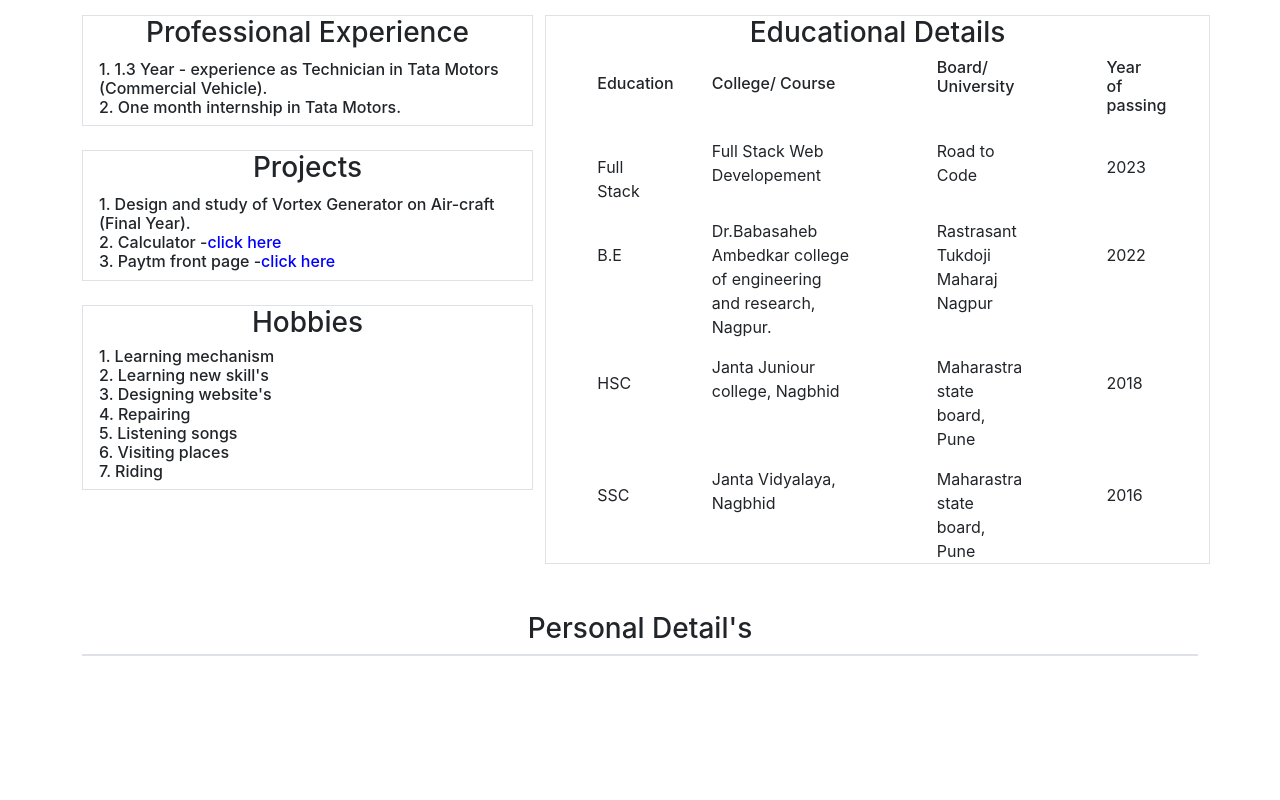
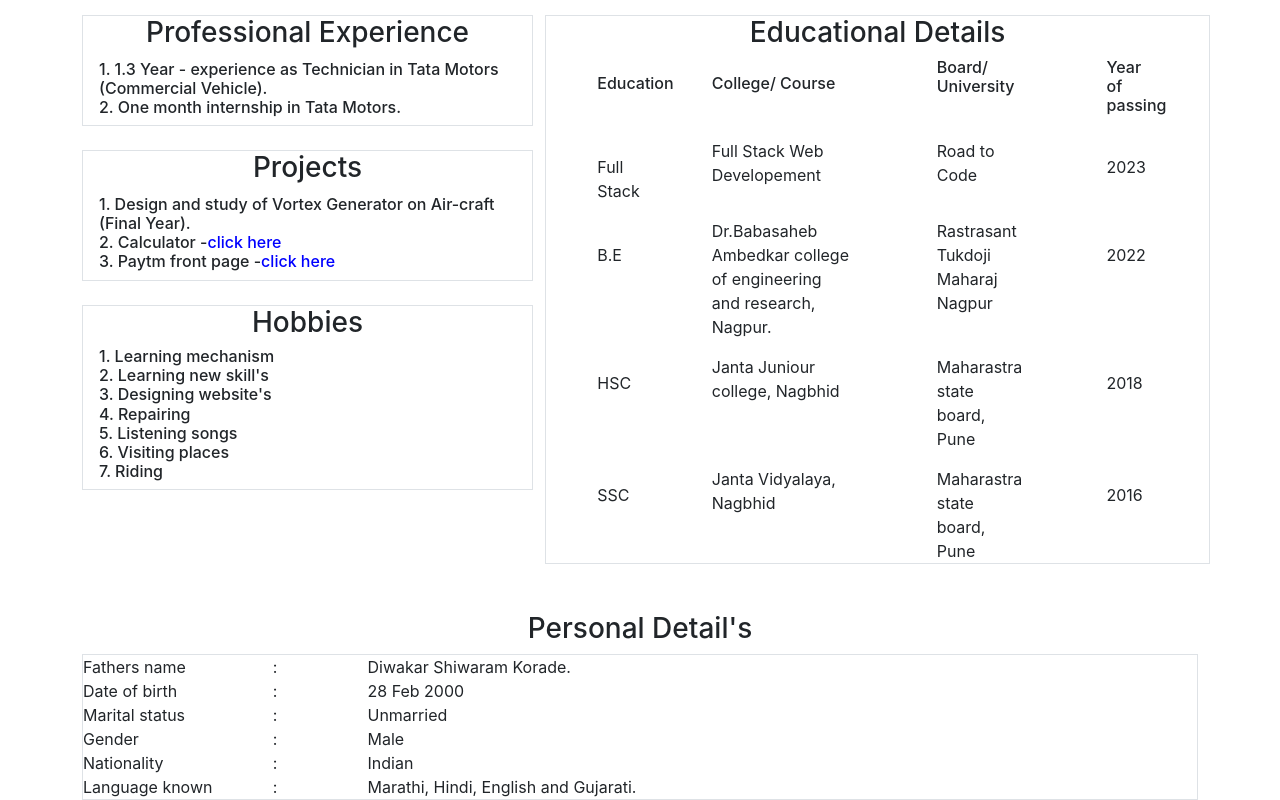
Before and after one commit to Mechboyshyam/portfolio, a React (Create React App) app: page / in a window 1280 px wide. Shown: the part 579-1379 px from the top of the page. Before the commit the page ends 1235 px from the top, so only its background shows below. Built offline with nearby package versions, Linux system fonts and the light colour scheme; the HTML template or start-up script is replaced by a standard one.

Commit message:
personal details added

```diff
--- a/src/Home/Home.js
+++ b/src/Home/Home.js
@@ -23,7 +23,7 @@ function Home() {
       <hr />
       <h1 className="text-center bg-danger">Resume</h1> <hr />
       <div className="container mt-5">
-      {/* part 1 */}
+        {/* part 1 */}
         <div className="row d-flex">
           {/* profile photo */}
           <div className="col-4">
@@ -50,7 +50,9 @@ function Home() {
           <div className="col-5">
             {/* experience div */}
             <div className="experience border mt-5">
-              <div className="topic text-center h3">Professional Experience</div>
+              <div className="topic text-center h3">
+                Professional Experience
+              </div>
               <div className="h6 ms-3">
                 1. 1.3 Year - experience as Technician in Tata Motors
                 (Commercial Vehicle). <br />
@@ -80,7 +82,6 @@ function Home() {
             </div>
             {/* project ends here */}
 
-
             {/* hobbies */}
             <div className="hobbies border mt-4">
               <div className="h3 text-center">Hobbies</div>
@@ -95,7 +96,6 @@ function Home() {
               </div>
             </div>
             {/* hobbies ends here */}
-
           </div>
           {/* <div className="col-1"></div> */}
           {/* education details  */}
@@ -117,7 +117,10 @@ function Home() {
 
             <div className="row d-flex mt-3 flex-box-education">
               <div className="col-1 edu-row mt-4">B.E</div>
-              <div className="col-3">Dr.Babasaheb Ambedkar college of engineering and research, Nagpur.</div>
+              <div className="col-3">
+                Dr.Babasaheb Ambedkar college of engineering and research,
+                Nagpur.
+              </div>
               <div className="col-2">Rastrasant Tukdoji Maharaj Nagpur</div>
               <div className="col-1 mt-4">2022</div>
             </div>
@@ -135,18 +138,41 @@ function Home() {
               <div className="col-2">Maharastra state board, Pune</div>
               <div className="col-1 mt-3">2016</div>
             </div>
-
           </div>
           {/* end of education detail */}
 
-{/* personal <details></details> */}
+          {/* personal <details></details> */}
           <div className="mt-5">
-           <h3 className="text-center">Personal Detail's</h3>
-           <div className="border">
-
-           </div>
+            <h3 className="text-center">Personal Detail's</h3>
+            <div className="border">
+              <div className="d-flex row">
+                <div className="col-2">
+                  Fathers name <br />
+                  Date of birth <br />
+                  Marital status <br />
+                  Gender <br />
+                  Nationality <br />
+                  Language known
+                </div>
+                <div className="col-1">
+                  : <br />
+                  : <br />
+                  : <br />
+                  : <br />
+                  : <br />
+                  :
+                </div>
+                <div className="col-4">
+                Diwakar Shiwaram Korade.  <br />
+                28 Feb 2000  <br />
+                Unmarried  <br />
+                Male  <br />
+                Indian <br />
+                Marathi, Hindi, English and Gujarati.
+                </div>
+              </div>
+            </div>
           </div>
-
         </div>
       </div>
     </div>
```
